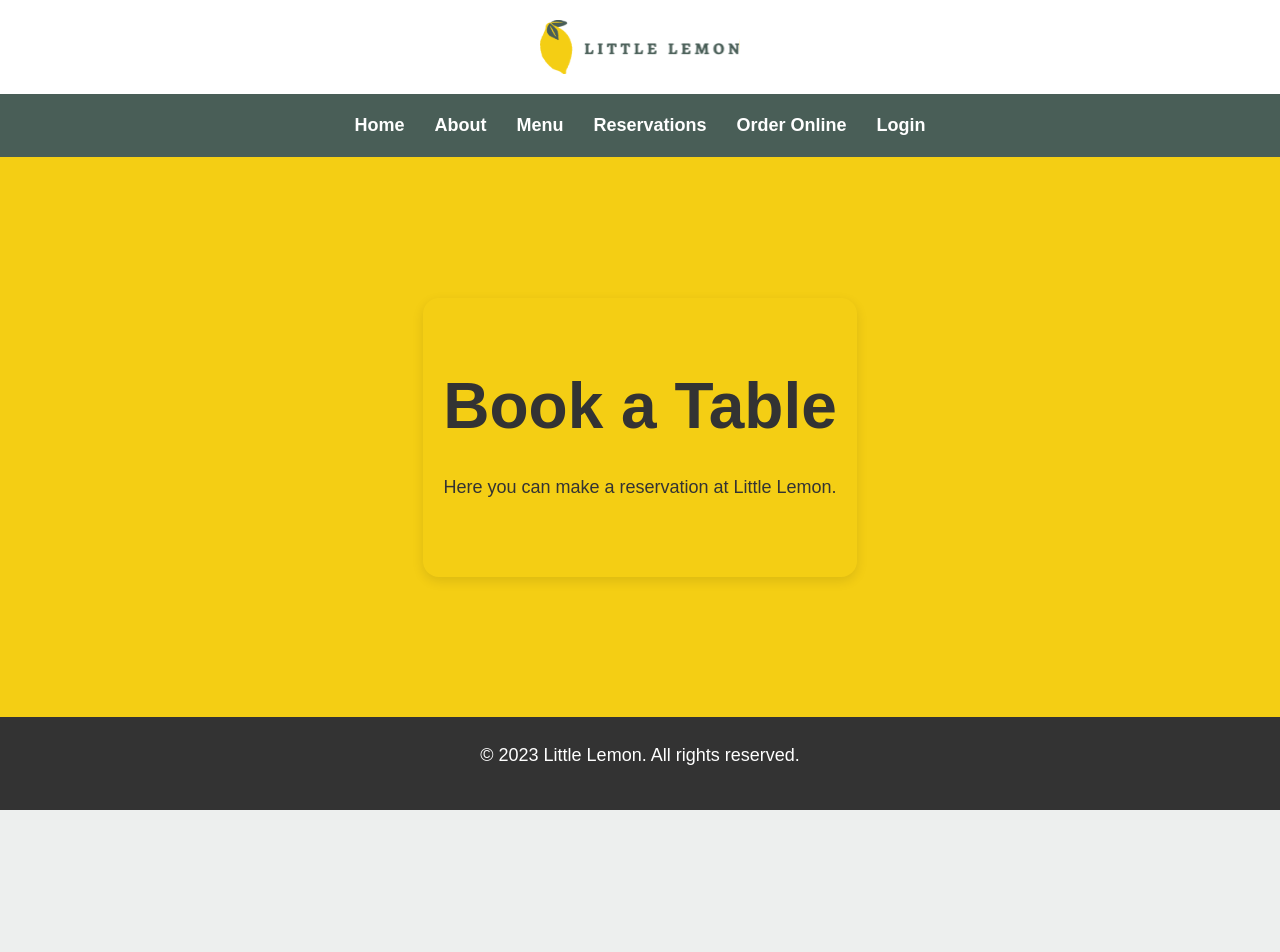
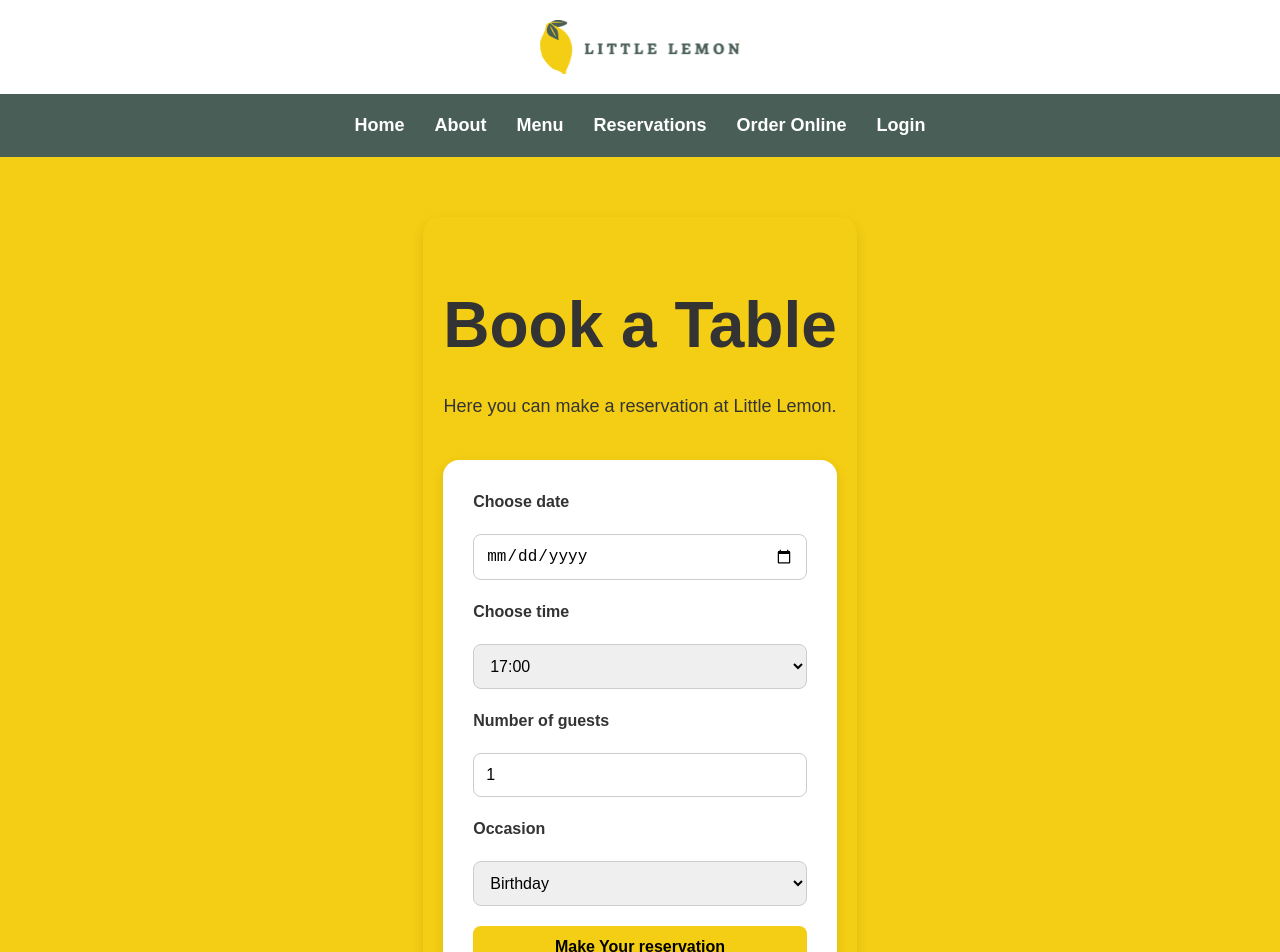
Before and after one commit to WolfWebCode/little-lemon, a React (Create React App) app: page /booking in a window 1280 px wide. Shown: the top 952 px of the page. Before the commit the page ends 810 px from the top, so only its background shows below. Built offline with nearby package versions, Linux system fonts and the light colour scheme.

Commit message:
Add booking form with controlled inputs

```diff
--- a/src/App.css
+++ b/src/App.css
@@ -186,3 +186,44 @@ section {
   padding: 60px 20px;
   text-align: center;
 }
+
+.booking-page {
+  padding: 60px 20px;
+  text-align: center;
+}
+
+.booking-form {
+  display: grid;
+  max-width: 400px;
+  gap: 20px;
+  margin: 40px auto;
+  text-align: left;
+  background-color: #fff;
+  padding: 30px;
+  border-radius: 16px;
+  box-shadow: 0 4px 12px rgba(0, 0, 0, 0.1);
+}
+
+.booking-form label {
+  font-weight: bold;
+}
+
+.booking-form input,
+.booking-form select {
+  padding: 12px;
+  border-radius: 8px;
+  border: 1px solid #ccc;
+  font-size: 16px;
+}
+
+.booking-form input[type="submit"] {
+  background-color: #f4ce14;
+  border: none;
+  font-weight: bold;
+  cursor: pointer;
+  transition: 0.2s ease;
+}
+
+.booking-form input[type="submit"]:hover {
+  transform: scale(1.02);
+}
--- /dev/null
+++ b/src/components/BookingForm.js
@@ -0,0 +1,84 @@
+import { useState } from 'react';
+
+function BookingForm() {
+const [date, setDate] = useState('');
+const [time, setTime] = useState('17:00');
+const [guests, setGuests] = useState(1);
+const [occasion, setOccasion] = useState('Birthday');
+const [availableTimes] = useState([
+'17:00',
+'18:00',
+'19:00',
+'20:00',
+'21:00',
+'22:00',
+]);
+
+const handleSubmit = (e) => {
+    e.preventDefault();
+
+    console.log({
+        date,
+        time,
+        guests,
+        occasion,
+    });
+};
+
+return (
+    <form onSubmit={handleSubmit}
+        className="booking-form"
+        >
+        <label htmlFor="res-date">Choose date</label>
+        <input
+            type="date"
+            id="res-date"
+            value={date}
+            onChange={(e) => setDate(e.target.value)}
+            />
+
+        <label htmlFor="res-time">
+            Choose time
+        </label>
+
+        <select
+            id="res-time"
+            value={time}
+            onChange={(e) => setTime(e.target.value)}
+            >
+
+        {availableTimes.map((availableTime) => (
+            <option key={availableTime}
+                    value={availableTime}
+                    >
+                {availableTime}
+            </option>
+        ))}
+        </select>
+
+        <label htmlFor="guests">Number of guests</label>
+        <input
+            type="number"
+            id="guests"
+            min="1"
+            max="10"
+            value={guests}
+            onChange={(e) => setGuests(e.target.value)}
+            />
+
+        <label htmlFor="occasion">Occasion</label>
+        <select
+            id="occasion"
+            value={occasion}
+            onChange={(e) => setOccasion(e.target.value)}
+            >
+            <option>Birthday</option>
+            <option>Anniversary</option>
+            </select>
+
+            <input type="submit" value="Make Your reservation" />
+        </form>
+        );
+    }
+
+export default BookingForm;
--- a/src/components/Nav.js
+++ b/src/components/Nav.js
@@ -7,7 +7,7 @@ function Nav() {
                 <li><Link to="/">Home</Link></li>
                 <li><Link to="/about">About</Link></li>
                 <li><Link to="/menu">Menu</Link></li>
-                <li><Link to="/reservations">Reservations</Link></li>
+                <li><Link to="/booking">Reservations</Link></li>
                 <li><Link to="/order-online">Order Online</Link></li>
                 <li><Link to="/login">Login</Link></li>
             </ul>
--- a/src/pages/BookingPage.js
+++ b/src/pages/BookingPage.js
@@ -1,8 +1,11 @@
+import BookingForm from "../components/BookingForm";
+
 function BookingPage() {
     return (
-        <section>
+        <section className="booking-page">
             <h1>Book a Table</h1>
             <p>Here you can make a reservation at Little Lemon.</p>
+            <BookingForm />
         </section>
     );
 }
```
